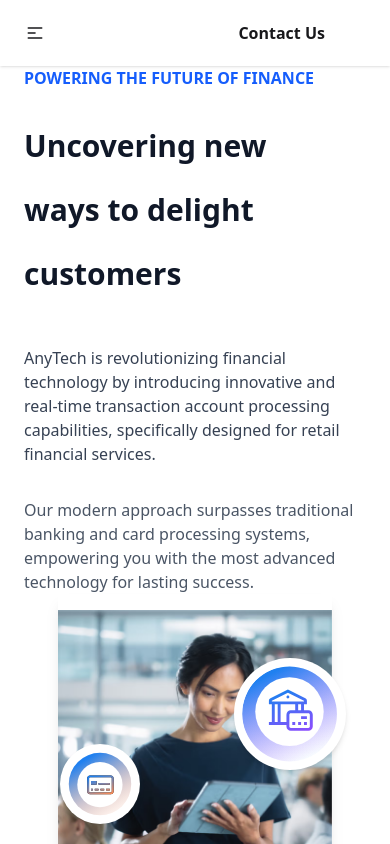
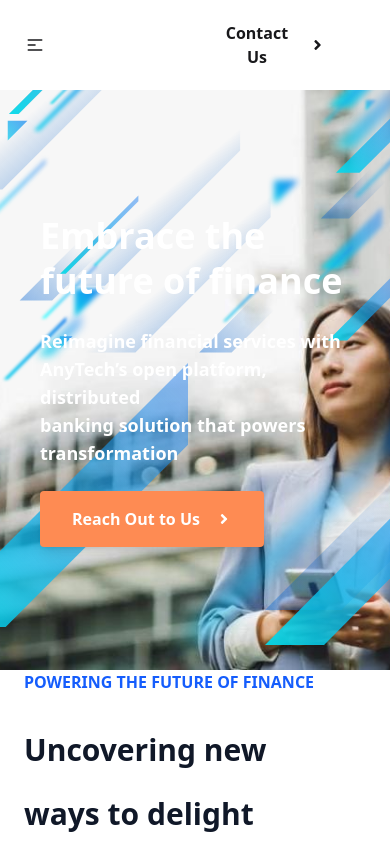
Before and after one commit to mdrashed62/AnyTxn, a React (Vite) app: page / in a window 390 px wide. Shown: the top 844 px of the page. Built offline with nearby package versions, Linux system fonts and the light colour scheme.

Commit message:
banner done, now waiting for responsive

```diff
--- a/src/Layout/Root.jsx
+++ b/src/Layout/Root.jsx
@@ -1,12 +1,14 @@
 import { Outlet } from "react-router";
 import Navbar from "../components/Navbar/Navbar";
 import Footer from "../components/Footer/Footer";
+import Banner from "../components/Home/Banner";
 
 
 const Root = () => {
     return (
         <div>
             <Navbar></Navbar>
+            <Banner />
             <Outlet></Outlet>
             <Footer />
         </div>
--- a/src/components/Footer/Footer.jsx
+++ b/src/components/Footer/Footer.jsx
@@ -16,7 +16,7 @@
       <div className="w-3/4 h-[120px]  bg-white absolute top-0  right-0 transform z-10 skew-y-8 origin-bottom-left"></div>
 
       {/* Angled Top Section */}
-      <div className="relative bg-blue-600 text-white h-[550px] px-8 overflow-hidden">
+      <div className="relative bg-[#0663CD] text-white h-[550px] px-8 overflow-hidden">
         <div className="absolute inset-0">
           <div className="absolute inset-0 bg-gradient-to-r from-blue-700 to-blue-500 opacity-80"></div>
           <img
@@ -59,7 +59,7 @@
       </div>
 
       {/* Footer Section */}
-      <div className="bg-blue-900 text-white py-6 px-8">
+      <div className="bg-[#002045] text-white py-16 px-8">
         <div className="max-w-6xl mx-auto flex flex-col md:flex-row justify-between items-center">
           <div className="text-xl font-bold">AYTECH</div>
           <div className="flex space-x-6 text-blue-300">
@@ -80,7 +80,7 @@
       </div>
 
       {/* Bottom Copyright */}
-      <div className="bg-blue-950">
+      <div className="bg-[#00152D]">
         <div className=" text-blue-300 text-sm text-center py-4 max-w-6xl mx-auto flex items-center justify-between">
           <div>&copy; 2023 All rights reserved. Any Technology Pte Ltd.</div>
           <div>
--- a/src/components/Home/Banner.jsx
+++ b/src/components/Home/Banner.jsx
@@ -1,11 +1,54 @@
-
+import { FaAngleRight } from "react-icons/fa";
+import bannerImg from "../../assets/bannerImg.jpg";
+import photo3 from "../../assets/WaveLinesDesktop2.svg";
+import photo4 from "../../assets/WaveLinesDesktop3.svg";
+import photo5 from "../../assets/WaveLinesMobile2.svg";
 
 const Banner = () => {
-    return (
-        <div>
+  return (
+    <div className="relative w-full h-[580px] overflow-hidden">
+      <img
+        className="w-full h-full object-cover"
+        src={bannerImg}
+        alt="Banner"
+      />
 
+      {/* Overlay Content */}
+      <div className="absolute inset-0 flex items-center px-10 lg:px-20">
+        <div className="text-white max-w-xl space-y-6 z-10">
+          <h1 className="text-4xl lg:text-6xl font-bold leading-tight">
+            Embrace the <br /> future of finance
+          </h1>
+          <p className="text-lg font-semibold">
+            Reimagine financial services with AnyTech’s open platform,
+            distributed
+            <br /> banking solution that powers transformation
+          </p>
+          <button className="py-4 flex justify-center items-center gap-4 px-8 font-bold rounded shadow-lg bg-[#FE8B53]">
+            Reach Out to Us <FaAngleRight />
+          </button>
         </div>
-    );
+      </div>
+
+      <img
+        className="absolute top-0 left-0"
+        src={photo4}
+        alt=""
+      />
+
+      <img
+        className="absolute top-0 left-0"
+        src={photo5}
+        alt=""
+      />
+
+      <img
+        className="absolute top-0 right-0"
+        src={photo3}
+        alt=""
+      />
+    </div>
+  );
 };
 
 export default Banner;
--- a/src/components/Navbar/Navbar.jsx
+++ b/src/components/Navbar/Navbar.jsx
@@ -1,3 +1,4 @@
+import { FaAngleDown, FaAngleRight } from "react-icons/fa";
 import navLogo from "../../assets/navLogo.svg";
 
 const Navbar = () => {
@@ -57,8 +58,8 @@
         <div className="navbar-center hidden lg:flex">
           <ul className="menu menu-horizontal px-1 flex gap-4 items-center">
             <li className="dropdown bg-none dropdown-hover">
-              <p tabIndex={0} role="button" className="btn">
-                Solutions
+              <p tabIndex={0} role="button" className="">
+                Solutions <FaAngleDown />
               </p>
               <ul className="dropdown-content menu bg-base-100 rounded-box z-10 w-52 pt-2 shadow-sm flex flex-col gap-1">
                 <li>
@@ -81,8 +82,8 @@
           </ul>
         </div>
         <div className="navbar-end">
-          <button className="border border-white hover:bg-white hover:text-blue-500 rounded-sm py-3 px-8 font-bold">
-            Contact Us
+          <button className="border flex justify-center items-center gap-3 border-white hover:bg-white hover:text-blue-500 rounded-sm py-3 px-8 font-bold">
+            Contact Us <FaAngleRight />
           </button>
         </div>
       </div>
```
Also changed, not shown: src/assets/BannerBG.jpg (deleted), src/assets/bannerImg.jpg (added).
